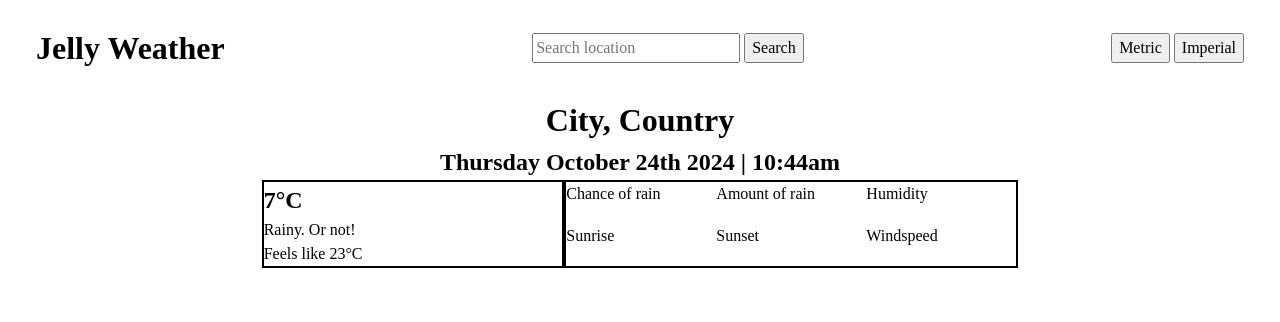
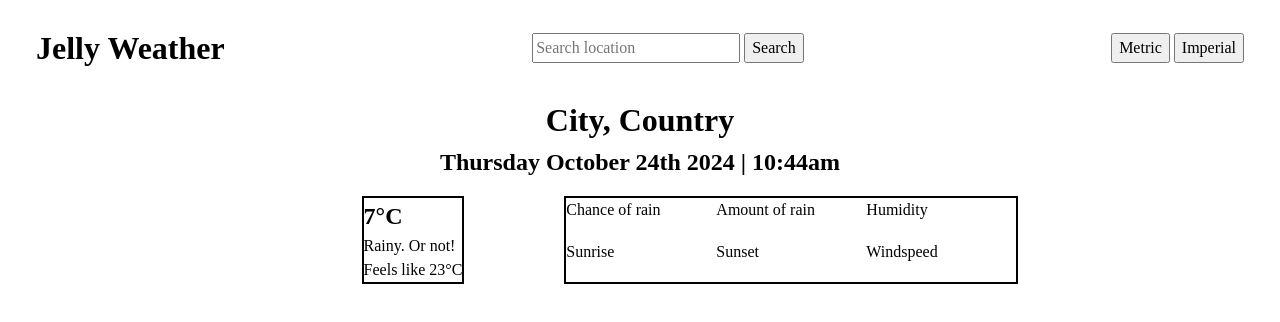
Before and after one commit to JellyRollJunior/jelly-weather, a website built with webpack: page src/index.html in a window 1280 px wide. Built offline with nearby package versions, Linux system fonts and the light colour scheme; no server answers.

Commit message:
Center weather data. Increase space between title and stats

```diff
--- a/src/styles.css
+++ b/src/styles.css
@@ -55,12 +55,18 @@ header {
   padding: 24px 36px;
 }
 
+section {
+  margin-top: 16px;
+}
+
 .current-conditions {
   display: grid;
   grid-template-columns: 2fr 3fr;
 }
 
 .weather {
+  margin: auto;
+
   border: 2px solid black;
 }
 
```
